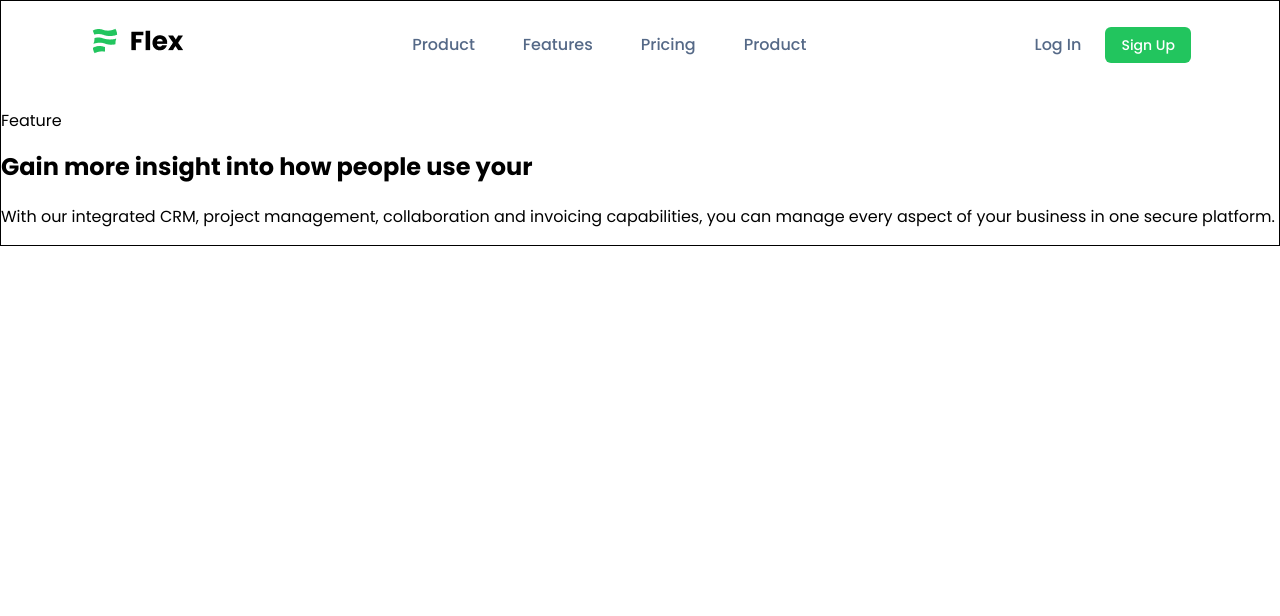
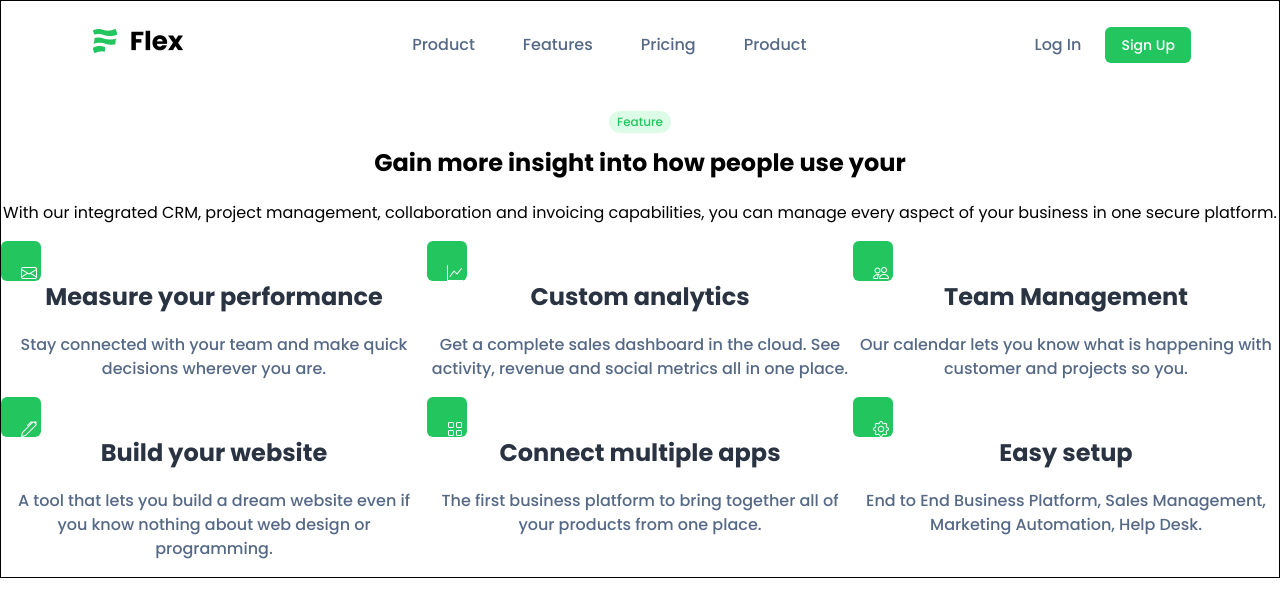
Before and after one commit to SimasCode/7_practice_flex_web, a React (Vite) app: page / in a window 1280 px wide. Shown: the top 616 px of the page. Built offline with nearby package versions, Linux system fonts and the light colour scheme.

Commit message:
gainMore section

```diff
--- a/index.html
+++ b/index.html
@@ -5,12 +5,17 @@
   <meta charset="UTF-8" />
   <link rel="icon" type="image/svg+xml" href="/vite.svg" />
   <meta name="viewport" content="width=device-width, initial-scale=1.0" />
+
   <!-- FONT LINK -->
   <link rel="preconnect" href="https://fonts.googleapis.com">
   <link rel="preconnect" href="https://fonts.gstatic.com" crossorigin>
   <link href="https://fonts.googleapis.com/css2?family=Poppins:wght@200;300;400;500;600;700;800;900&display=swap"
     rel="stylesheet">
   <!-- FONT LINK -->
+
+  <!-- BOOTSTRAP ICONS  -->
+  <link rel="stylesheet" href="https://cdn.jsdelivr.net/npm/bootstrap-icons@1.10.5/font/bootstrap-icons.css">
+  <!-- BOOTSTRAP ICONS  -->
   <title>6_pratice1</title>
 </head>
 
--- /dev/null
+++ b/src/components/UI/gainCardsList/GainCardsList.jsx
@@ -0,0 +1,17 @@
+import SingleCard from './SingleCard';
+
+export default function GainCardsList(props) {
+  // console.log(props.item);
+  return (
+    <div className='gain-cards-container'>
+      {props.item.map((obj) => (
+        <SingleCard
+          key={obj.id}
+          icon={obj.icon}
+          title={obj.title}
+          description={obj.descr}
+        />
+      ))}
+    </div>
+  );
+}
--- /dev/null
+++ b/src/components/UI/gainCardsList/SingleCard.jsx
@@ -0,0 +1,9 @@
+export default function SingleCard(props) {
+  return (
+    <div className='gain-single-card-container'>
+      <i className={`gain-icons ${props.icon}`}></i>
+      <h2 className='gain-title'>{props.title}</h2>
+      <p className='gain-description'>{props.description}</p>
+    </div>
+  );
+}
--- a/src/components/UI/sectionTitle/SectionTitle.jsx
+++ b/src/components/UI/sectionTitle/SectionTitle.jsx
@@ -1,8 +1,8 @@
 export default function SectionTitle(props) {
   const { pill, title, subtitle } = props;
   return (
-    <div>
-      <p>{pill}</p>
+    <div className='gain-container'>
+      <p className='pill'>{pill}</p>
       <h2>{title}</h2>
       <p>{subtitle}</p>
     </div>
--- a/src/components/gainMore/GainMore.jsx
+++ b/src/components/gainMore/GainMore.jsx
@@ -1,6 +1,7 @@
 import Container from '../UI/container/Container';
 import Section from '../UI/section/Section';
 import SectionTitle from '../UI/sectionTitle/SectionTitle';
+import GainCardsList from '../UI/gainCardsList/GainCardsList';
 
 const sectionData = {
   sectionTitle: {
@@ -9,6 +10,50 @@ const sectionData = {
     subtitle:
       'With our integrated CRM, project management, collaboration and invoicing capabilities, you can manage every aspect of your business in one secure platform.',
   },
+  gainCards: [
+    {
+      id: 1,
+      icon: 'bi-envelope',
+      title: 'Measure your performance',
+      descr:
+        'Stay connected with your team and make quick decisions wherever you are.',
+    },
+    {
+      id: 2,
+      icon: 'bi-graph-up',
+      title: 'Custom analytics',
+      descr:
+        'Get a complete sales dashboard in the cloud. See activity, revenue and social metrics all in one place.',
+    },
+    {
+      id: 3,
+      icon: 'bi-people',
+      title: 'Team Management',
+      descr:
+        'Our calendar lets you know what is happening with customer and projects so you.',
+    },
+    {
+      id: 4,
+      icon: 'bi-pen',
+      title: 'Build your website',
+      descr:
+        'A tool that lets you build a dream website even if you know nothing about web design or programming.',
+    },
+    {
+      id: 5,
+      icon: 'bi-grid',
+      title: 'Connect multiple apps',
+      descr:
+        'The first business platform to bring together all of your products from one place.',
+    },
+    {
+      id: 6,
+      icon: 'bi-gear',
+      title: 'Easy setup',
+      descr:
+        'End to End Business Platform, Sales Management, Marketing Automation, Help Desk.',
+    },
+  ],
 };
 
 function GainMore() {
@@ -20,6 +65,7 @@ function GainMore() {
           title={sectionData.sectionTitle.title}
           subtitle={sectionData.sectionTitle.subtitle}
         />
+        <GainCardsList item={sectionData.gainCards} />
       </Container>
     </Section>
   );
--- a/src/style/App.css
+++ b/src/style/App.css
@@ -3,6 +3,7 @@
   --primary-black: #2a3342;
   --primary-gray: #556987;
   --primary-green: #22c55e;
+  --secondary-blue-light: #dcfce7;
 }
 
 .main-container {
@@ -11,6 +12,18 @@
   margin-right: auto;
   margin-left: auto;
   max-width: 1440px;
+}
+
+.pill {
+  display: inline-block;
+  border-radius: 36px;
+  padding: 2px 8px;
+  color: var(--primary-green);
+  font-size: 12px;
+  font-style: normal;
+  font-weight: 500;
+  line-height: 18px;
+  background-color: var(--secondary-blue-light);
 }
 /* COMMON - END */
 
@@ -54,3 +67,46 @@
   padding: 8px 16px;
 }
 /* NAV - END */
+
+/* GAIN MORE - START */
+.gain-container {
+  text-align: center;
+}
+
+.gain-cards-container {
+  display: grid;
+  grid-template-columns: repeat(3, 1fr);
+}
+
+.gain-single-card-container {
+  display: flex;
+  flex-direction: column;
+  text-align: center;
+}
+
+.gain-icons {
+  background-color: var(--primary-green);
+  color: white;
+  width: 24px;
+  height: 24px;
+  padding: 20px;
+  border-radius: 6px;
+  font-weight: bold;
+}
+
+.gain-title {
+  color: var(--primary-black);
+  font-size: 24px;
+  font-style: normal;
+  font-weight: 700;
+  line-height: 32px;
+}
+
+.gain-description {
+  color: var(--primary-gray);
+  font-size: 16px;
+  font-style: normal;
+  font-weight: 500;
+  line-height: 24px;
+}
+/* GAIN MORE - END */
```
